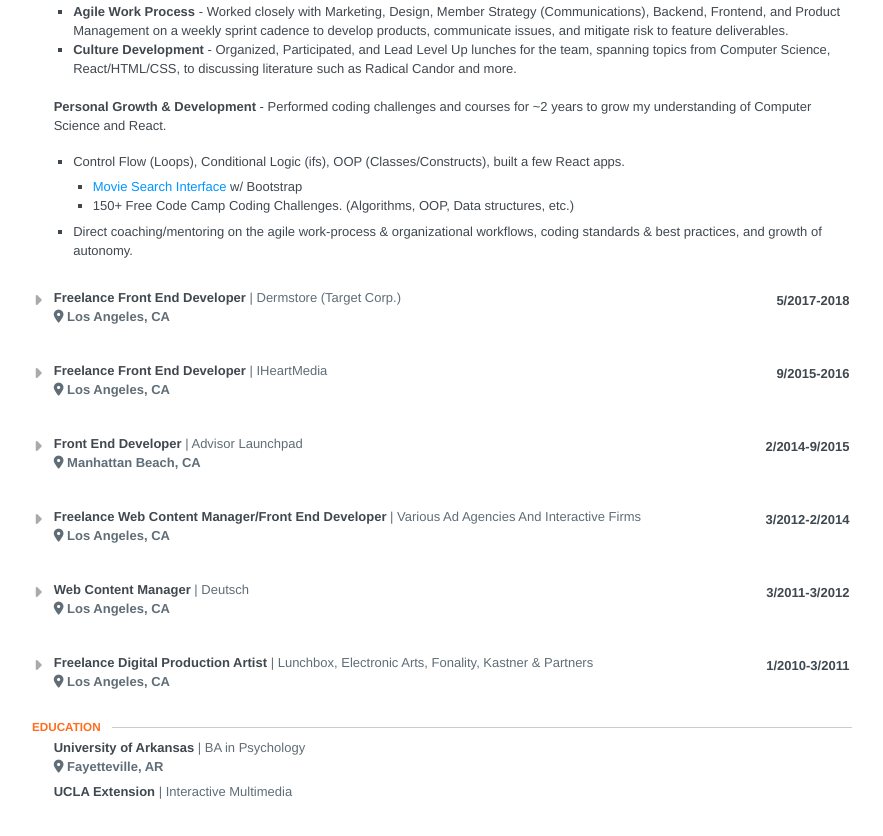
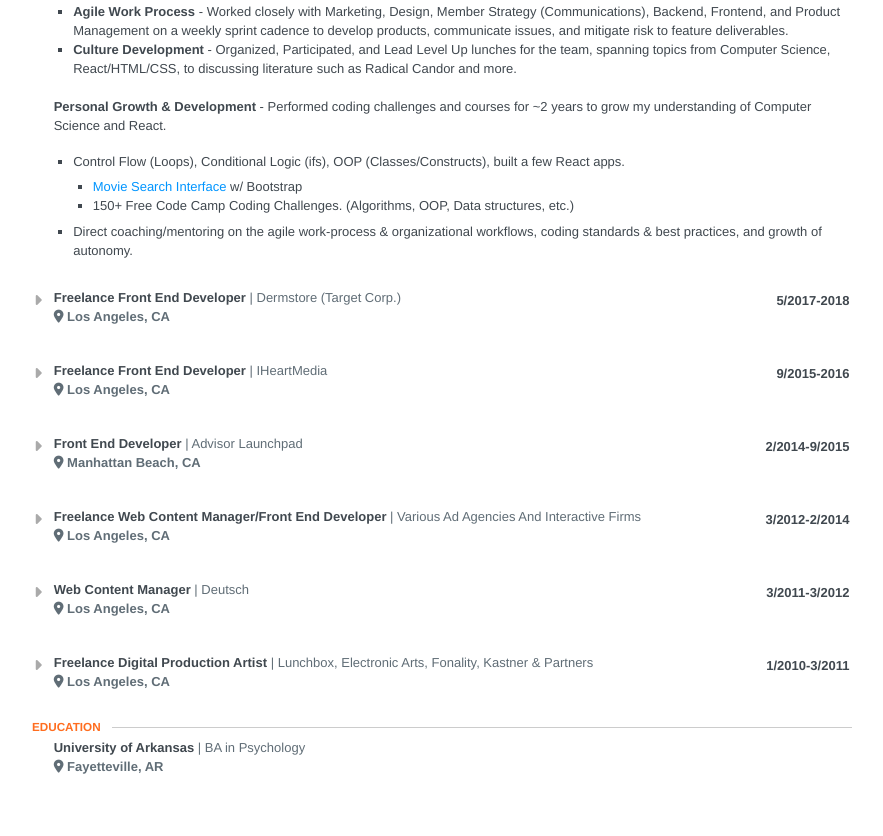
Before and after one commit to funbunch/resume, a plain HTML site: page index.html in a window 1280 px wide. Shown: the part 920-1756 px from the top of the page, without its empty margins (198-1081 px from the left). Drawn offline with Linux system fonts and the light colour scheme.

Commit message:
Updated education

```diff
--- a/index.html
+++ b/index.html
@@ -1275,21 +1275,6 @@ ul.courses li:hover {
 
         </section>
       </section>
-      <section id="education-last">
-        <section class="education-item">
-          <header class="clear">
-            <div class="header-left">
-              <div class="area">
-                UCLA Extension
-              </div>
-              <div class="institution">
-                Interactive Multimedia
-              </div>
-            </div>
-          </header>
-
-        </section>
-      </section>
     </section>
 
 
```
